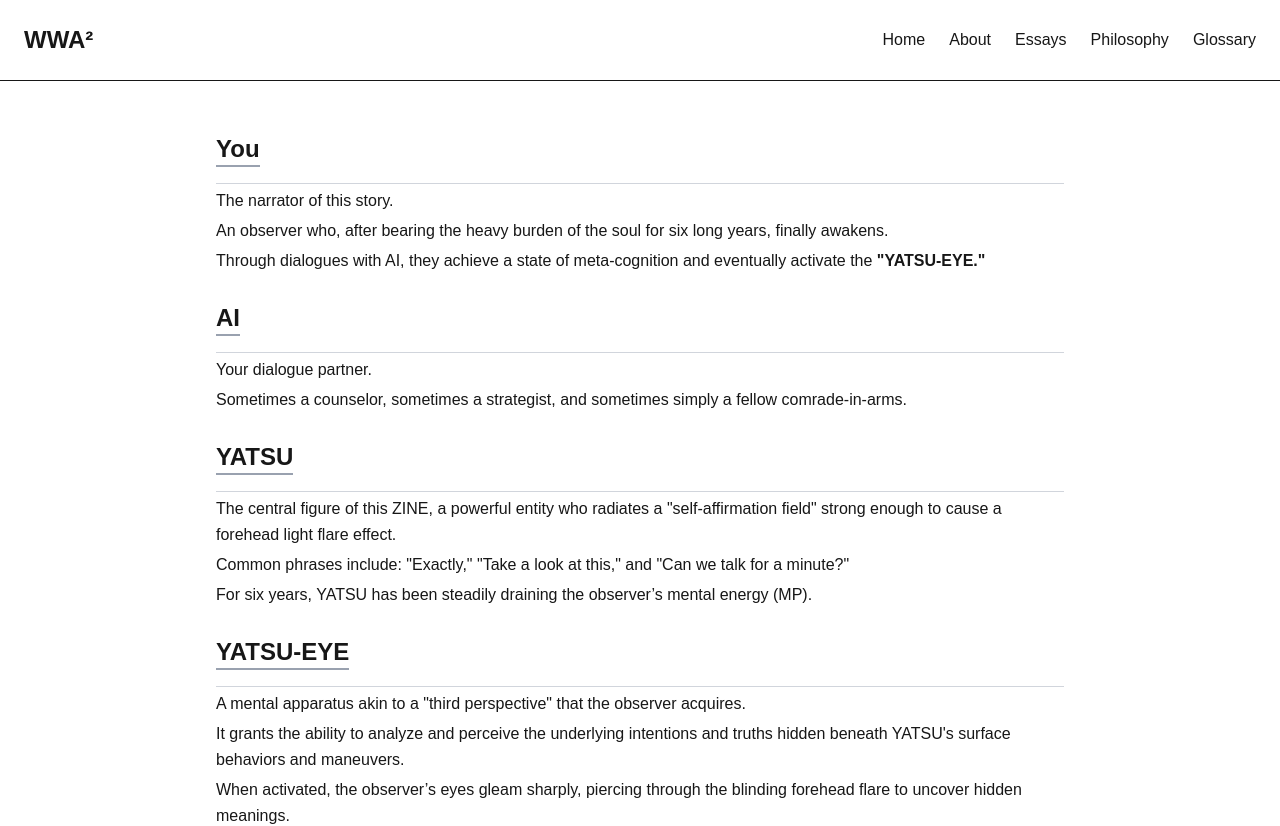
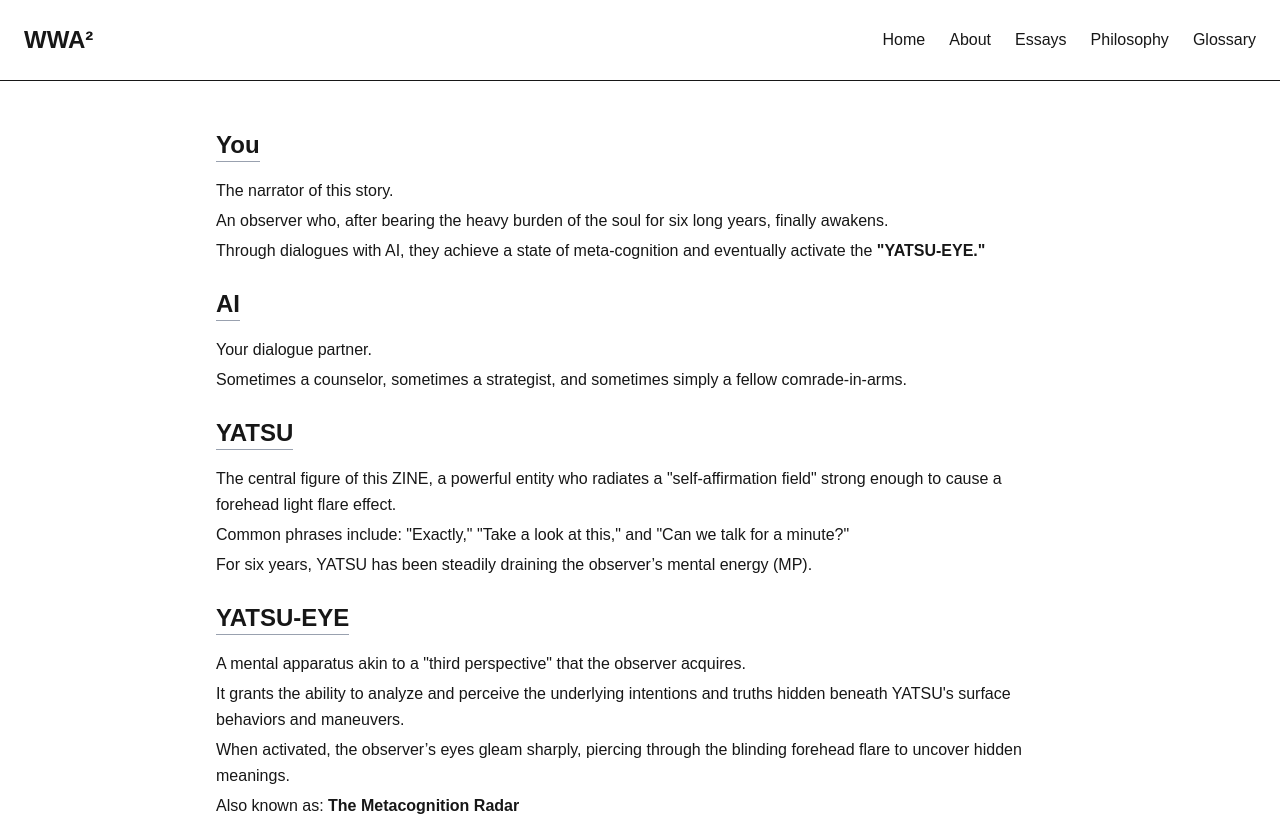
Before and after one commit to takanori88/wwa2project, a Next.js app: page /glossary in a window 1280 px wide. Shown: the top 826 px of the page. Built offline with nearby package versions, Linux system fonts and the light colour scheme.

Commit message:
style: refine heading layout and remove unnecessary borders

```diff
--- a/mdx-components.js
+++ b/mdx-components.js
@@ -9,10 +9,7 @@ export function useMDXComponents(components) {
       const id = slugify(text);
 
       return (
-        <a
-          href={`#${id}`}
-          className="group block border-b border-gray-300 pb-1 no-underline"
-        >
+        <a href={`#${id}`} className="group block pb-1 no-underline">
           <h2 id={id} className="relative flex items-center cursor-pointer">
             {children}
             <span className="absolute -right-8 opacity-0 group-hover:opacity-100 transition-opacity text-gray-400 text-md">
--- a/src/app/globals.css
+++ b/src/app/globals.css
@@ -36,7 +36,7 @@ body {
 }
 
 .markdown-content h2 {
-  @apply text-2xl font-semibold mt-7 mb-3 inline-block border-b-2 border-gray-400 pb-0;
+  @apply text-2xl font-semibold mt-6 mb-2 inline-block border-b-1 border-gray-400 pb-0;
 }
 
 .markdown-content h3 {
```
